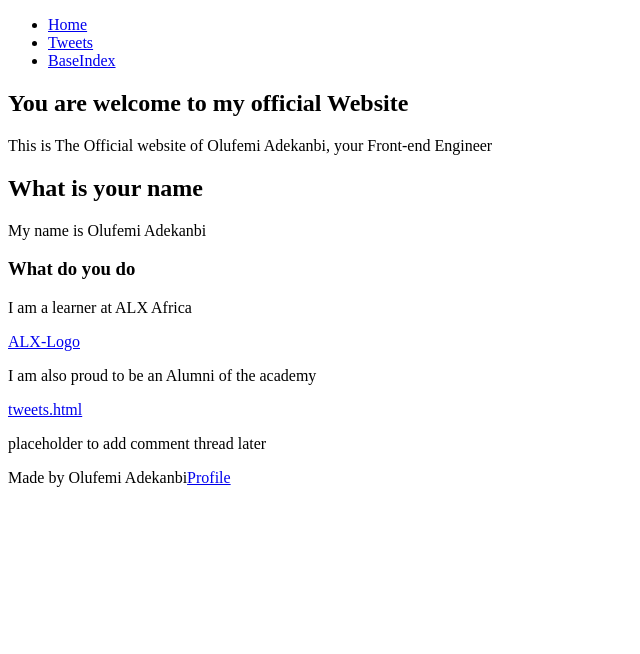
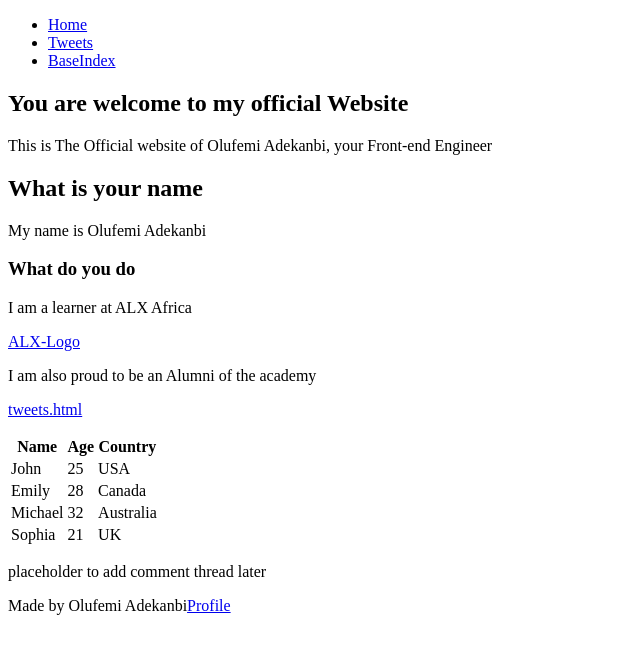
Before and after one commit to femiadekanbi/My_First_Portfolio, a plain HTML site: page html_basic/index.html in a window 1280 px wide. Shown: the whole page, without its empty margins (0-640 px from the left). Drawn offline with Linux system fonts and the light colour scheme.

Commit message:
updated index.html

```diff
--- a/html_basic/index.html
+++ b/html_basic/index.html
@@ -22,8 +22,39 @@
     <h3>What do you do</h3>
     <p>I am a learner at ALX Africa</p><a href="https://i.ibb.co/gTDZZT8/ALX-Logo-07.png">ALX-Logo</a>
     <p>I am also proud to be an Alumni of the academy</p>
-    <a href="C:\Users\user\Desktop\My_First_Portfolio\html_basic\tweets.html">tweets.html</a>
-        </article>
+    <p><a href="C:\Users\user\Desktop\My_First_Portfolio\html_basic\tweets.html">tweets.html</a></p>
+<table>
+    <thead>
+        <tr>
+            <th>Name</th>
+            <th>Age</th>
+            <th>Country</th>
+        </tr>
+    </thead>
+    <tbody>
+        <tr>
+            <td>John</td>
+            <td>25</td>
+            <td>USA</td>
+        </tr>
+        <tr>
+            <td>Emily</td>
+            <td>28</td>
+            <td>Canada</td>
+        </tr>
+        <tr>
+            <td>Michael</td>
+            <td>32</td>
+            <td>Australia</td>
+        </tr>
+        <tr>
+            <td>Sophia</td>
+            <td>21</td>
+            <td>UK</td>
+        </tr>
+    </tbody>
+</table>
+</article>
         <aside>
             <p>placeholder to add comment thread later</p>
         </aside>
```
